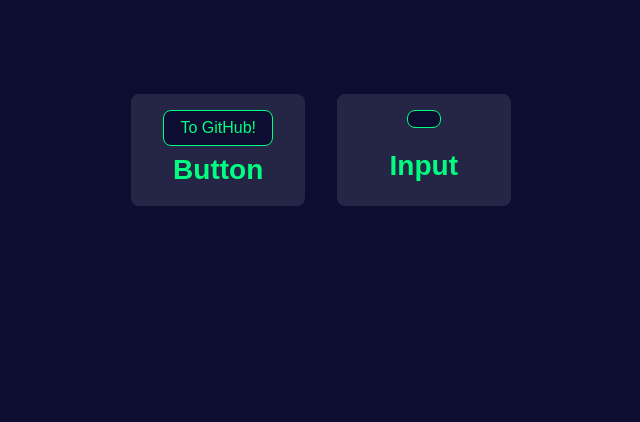
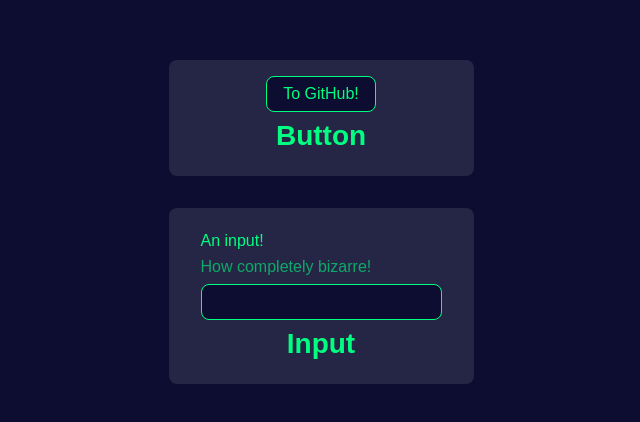
Before and after one commit to flo-output/FLComponents, a React (Vite) app: page / in a window 1280 px wide. Shown: the part 178-600 px from the top of the page, without its empty margins (319-959 px from the left). Built offline with nearby package versions, Linux system fonts and the light colour scheme.

Commit message:
Tidy Up + Add Opacity utility for HSL colours + Tidy up Intrinsic Style generation + Add Opacity prop for Text + Tidy up Showcase + Custom text selection colour + Input label, description & cursor + Fix user select on Button

```diff
--- a/src/components/Button.tsx
+++ b/src/components/Button.tsx
@@ -25,6 +25,7 @@ export default function Button<C extends React.ElementType = 'button'>
                 color: colour_property(theme, props.colour ?? 'primary'),
                 fontWeight: props.weight ?? 200,
 
+                userSelect: 'none'
             }, props.className)
         }>
             {props.children}
--- a/src/components/Input.tsx
+++ b/src/components/Input.tsx
@@ -1,13 +1,24 @@
 import useTheme from "../hooks/Theme";
-import { FlIntrinsicProps } from "../types";
 import { compute_style, populate_intrinsic_style, to_property } from "../utilities";
+import { ComponentPropsWithoutRef } from "react";
+import type { FlIntrinsicProps } from "../types";
+import Text from "./Text";
 
-export default function Input(props: FlIntrinsicProps) {
+export default function Input
+    (props: FlIntrinsicProps & ComponentPropsWithoutRef<'input'> & {
+        label?: string,
+        description?: string,
+        error?: string,
+    }) {
 
     const theme = useTheme();
 
     return (
-        <button className={
+        <label>
+            {props.label && <Text children={props.label} mb={0} />}
+            {props.description && <Text mt={0} children={props.description} opacity={60} weight={200} />}
+
+            <input {...props} type="text" className={
                 compute_style({
                     ...populate_intrinsic_style(theme, props, {
                         px: 'md',
@@ -16,12 +27,13 @@ export default function Input(props: FlIntrinsicProps) {
                     }),
 
                     border: '1px solid',
-                cursor: 'pointer',
+                    cursor: 'text',
                     backgroundColor: to_property(theme.colours.secondary),
                     color: to_property(theme.colours.primary),
                 }, props.className)
             }>
                 {props.children}
-        </button>
+            </input>
+        </label>
     )
 }
--- a/src/components/Text.tsx
+++ b/src/components/Text.tsx
@@ -1,9 +1,11 @@
 import useTheme from "../hooks/Theme";
-import { colour_property, compute_style, populate_intrinsic_style, to_property } from "../utilities";
-import type { Colour, FlIntrinsicProps, FlPolymorphic, FlTextProps } from "../types";
+import { colour_property, compute_style, populate_intrinsic_style } from "../utilities";
+import type { FlIntrinsicProps, FlPolymorphic, FlTextProps } from "../types";
 
 export default function Text<C extends React.ElementType = 'span'>
-    (props: FlPolymorphic<FlIntrinsicProps & FlTextProps, C>) {
+    (props: FlPolymorphic<FlIntrinsicProps & FlTextProps, C> & {
+        opacity?: number,
+    }) {
 
     const theme = useTheme();
     const Component = props.as || 'span';
@@ -15,7 +17,7 @@ export default function Text<C extends React.ElementType = 'span'>
                 size: 'md',
             }),
 
-            color: colour_property(theme, props.colour ?? 'primary'),
+            color: colour_property(theme, props.colour ?? 'primary', props.opacity),
             fontWeight: props.weight ?? 400,
         }, props.className)}>
             {props.children}
--- a/src/components/_Showcase.tsx
+++ b/src/components/_Showcase.tsx
@@ -1,13 +1,19 @@
+import { useState } from "react"
 import Button from "./Button"
 import Input from "./Input"
 import Text from "./Text"
 
-const components: { [key: string]: JSX.Element } = {
-    'Button': <Button children={'To GitHub!'} as="a" href="https://github.com/flo-output/FLComponents" target="_blank" />,
-    'Input': <Input />
-}
+export default function Showcase() {
 
-export default function Showcase() {
+    const [states, setStates] = useState<{ [key: string]: any }>({});
+    const get = (key: string) => states[key] ?? '';
+    const set = (key: string, value: string) => setStates({ ...states, [key]: value });
+
+    const components: { [key: string]: JSX.Element } = {
+        'Button': <Button children={'To GitHub!'} as="a" href="https://github.com/flo-output/FLComponents" target="_blank" />,
+        'Input': <Input label="An input!" description="How completely bizarre!" onChange={e => set('Input', e.target.value)} value={get('Input')} />
+    }
+
     return (
         <div style={{
             width: '100vw',
@@ -17,8 +23,8 @@ export default function Showcase() {
         }}>
             <div style={{
                 display: 'grid',
-                gridTemplateColumns: 'repeat(2, 1fr)',
-                gridTemplateRows: 'repeat(2, 1fr)',
+                gridTemplateColumns: 'repeat(auto-fill minmax(150, 1fr))',
+                gridTemplateRows: 'repeat(auto-fill minmax(150, 1fr))',
                 gap: '2rem',
             }}>
                 {
@@ -29,7 +35,7 @@ export default function Showcase() {
                                 flexDirection: 'column',
                                 justifyContent: 'space-between',
                                 alignItems: 'center',
-                                height: '5rem',
+                                minHeight: '5rem',
                                 background: 'rgba(255, 255, 255, 0.1)',
                                 padding: '1rem 2rem',
                                 borderRadius: '0.5rem',
--- a/src/providers/FlProvider.tsx
+++ b/src/providers/FlProvider.tsx
@@ -48,6 +48,11 @@ export default function FlProvider({ children, theme: initialTheme }: FlIntrinsi
         <>
             <Helmet>
                 <style children={`
+                ::selection {
+                    background-color: ${to_property(theme.colours.primary)};
+                    color: ${to_property(theme.colours.secondary)};
+                }
+
                 body {
                     margin: 0;
                     padding: 0;
--- a/src/utilities.ts
+++ b/src/utilities.ts
@@ -1,6 +1,6 @@
 import { CSSProperties } from 'react';
 import { DefaultTheme } from './providers/FlProvider';
-import type { Colour, ColourTriple, FlBreakpoint, FlIntrinsicProps, FlTheme, HEX, RawFlTheme } from './types';
+import type { FlColour, ColourTriple, FlBreakpoint, FlIntrinsicProps, FlTheme, HEX, RawFlTheme, FlSizeKeys } from './types';
 
 class Cache {
     private cache: Map<string, any> = new Map();
@@ -82,8 +82,8 @@ function hex_to_hsl(hex: HEX): ColourTriple {
     return [h, s, l];
 }
 
-export const to_property = (hsl: ColourTriple) => {
-    return `hsl(${hsl[0]}, ${hsl[1]}%, ${hsl[2]}%)`;
+export const to_property = (hsl: ColourTriple, opacity: number = 100) => {
+    return `hsla(${hsl[0]}, ${hsl[1]}%, ${hsl[2]}%, ${opacity / 100})`;
 }
 
 export const calculate_theme = (theme: Partial<RawFlTheme>): FlTheme => {
@@ -99,27 +99,28 @@ export const calculate_theme = (theme: Partial<RawFlTheme>): FlTheme => {
 // TODO: Kill self
 export const populate_intrinsic_style = (theme: FlTheme, props: FlIntrinsicProps, defaults: Partial<FlIntrinsicProps> = {}): CSSProperties => {
 
-    const unit = (v: any) => {
-        return `${v}${theme.units}`;
-    }
-
-    const value = (key: keyof FlTheme, from: keyof FlIntrinsicProps, fallback?: string) => {
-        return (theme[key] as any)[
-            (props[from] ?? defaults[from] ?? fallback as any)
-        ]
+    const value = (key: FlSizeKeys, from: keyof FlIntrinsicProps, fallback?: FlBreakpoint) => {
+        const target = (props[from] ?? defaults[from] ?? fallback as any);
+        if (typeof target === 'number') return target + 'px';
+        return (theme[key])[target] + theme.units;
     };
 
     const directional_value = (type: 'p' | 'm', d: 't' | 'b' | 'l' | 'r') => {
 
+        let key, value: string | number | undefined;
+        const return_value = () =>
+            typeof value === 'number' ? (value + 'px') :
+                theme.spacing[value as any] + theme.units;
+
         // Use specific value
-        let key = `${type}${d}`;
-        let value = props[key as keyof FlIntrinsicProps] ?? defaults[key as keyof FlIntrinsicProps];
-        if (value) return theme.spacing[value as FlBreakpoint];
+        key = `${type}${d}` as 'mt' | 'mb' | 'ml' | 'mr' | 'pt' | 'pb' | 'pl' | 'pr';
+        value = props[key] ?? defaults[key];
+        if (value) return return_value();
 
         // Use generic value
-        key = `${type}${['t', 'b'].includes(d) ? 'y' : 'x'}`;
-        value = props[key as keyof FlIntrinsicProps] ?? defaults[key as keyof FlIntrinsicProps];
-        if (value) return theme.spacing[value as FlBreakpoint];
+        key = `${type}${['t', 'b'].includes(d) ? 'y' : 'x'}` as 'mx' | 'my' | 'px' | 'py';
+        value = props[key] ?? defaults[key];
+        if (value) return return_value();
 
         return 0;
     }
@@ -130,24 +131,24 @@ export const populate_intrinsic_style = (theme: FlTheme, props: FlIntrinsicProps
         textDecoration: 'none',
 
         fontFamily: theme.font,
-        fontSize: unit(value('sizes', 'size', 'md')),
-        borderRadius: unit(value('radius', 'radius', 'md')),
+        fontSize: value('sizes', 'size', 'md'),
+        borderRadius: value('radius', 'radius', 'md'),
 
-        paddingTop: unit(directional_value('p', 't')),
-        paddingBottom: unit(directional_value('p', 'b')),
-        paddingLeft: unit(directional_value('p', 'l')),
-        paddingRight: unit(directional_value('p', 'r')),
+        paddingTop: directional_value('p', 't'),
+        paddingBottom: directional_value('p', 'b'),
+        paddingLeft: directional_value('p', 'l'),
+        paddingRight: directional_value('p', 'r'),
 
-        marginTop: unit(directional_value('m', 't')),
-        marginBottom: unit(directional_value('m', 'b')),
-        marginLeft: unit(directional_value('m', 'l')),
-        marginRight: unit(directional_value('m', 'r')),
+        marginTop: directional_value('m', 't'),
+        marginBottom: directional_value('m', 'b'),
+        marginLeft: directional_value('m', 'l'),
+        marginRight: directional_value('m', 'r'),
 
     }
 }
 
-export const colour_property = (theme: FlTheme, colour: Colour) => {
-    return colour.startsWith('#') ? colour : to_property(theme.colours[colour as keyof FlTheme['colours']]);
+export const colour_property = (theme: FlTheme, colour: FlColour, opacity: number = 100) => {
+    return colour.startsWith('#') ? colour : to_property(theme.colours[colour as keyof FlTheme['colours']], opacity);
 }
 
 export const react_css_to_raw_css = (str: string) => {
```
Also changed, not shown: src/types.ts (+6 -4 lines). Lines whose indentation alone changed are shown as unchanged.
